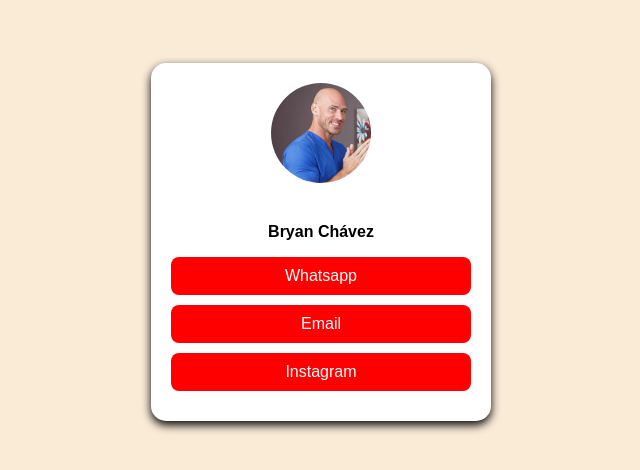
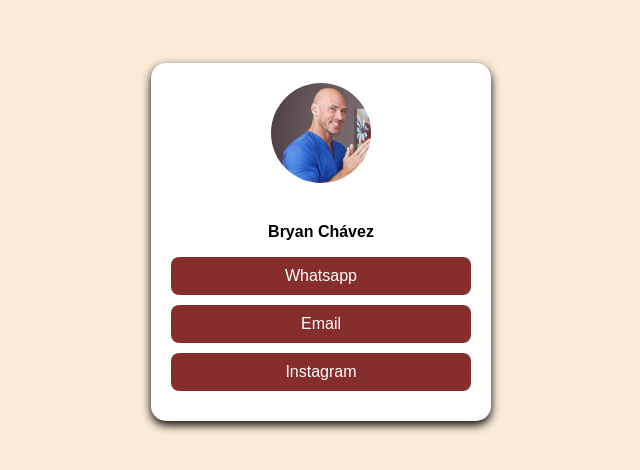
Before and after one commit to bryandcm18/beacon, a plain HTML site: page index.html in a window 1280 px wide. Shown: the part 158-628 px from the top of the page, without its empty margins (319-959 px from the left). Drawn offline with Linux system fonts and the light colour scheme.

Commit message:
Add files via upload

```diff
--- a/index.html
+++ b/index.html
@@ -37,7 +37,7 @@
             display: block;
             margin: 10px 0;
             padding: 10px;
-            background-color: red;
+            background-color: rgb(134, 45, 45);
             color: white;
             text-decoration: none;
             border-radius: 8px;
@@ -54,9 +54,9 @@
     <div class="beacon">
         <img src="photo.jpg" alt="Mi foto">
         <p><b>Bryan Chávez</b></p>
-        <a href="" target="_blank" >Whatsapp</a>
-        <a href="bryandchavezm@gmail.com">Email</a>
-        <a href="" target="_blank">Instagram</a>
+        <a href="https://wa.me/50231480688" target="_blank" >Whatsapp</a>
+        <a href="mailto:bryandchavezm@gmail.com">Email</a>
+        <a href="https://www.instagram.com/cbryan_iam/" target="_blank">Instagram</a>
     </div>
 
 </body>
```
